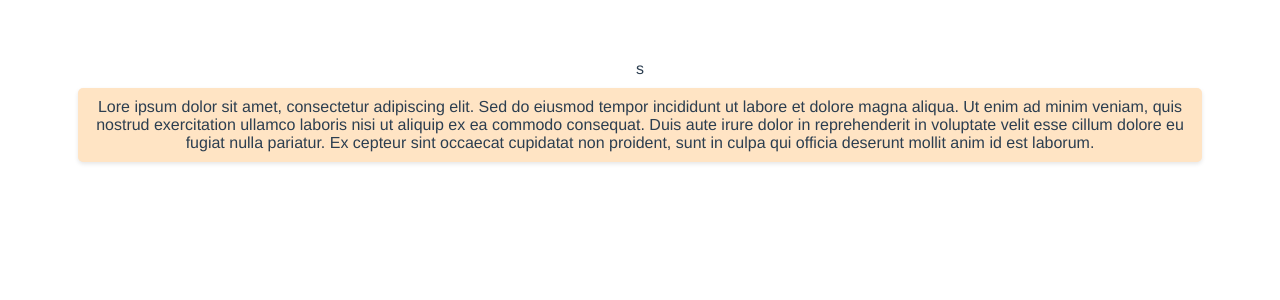
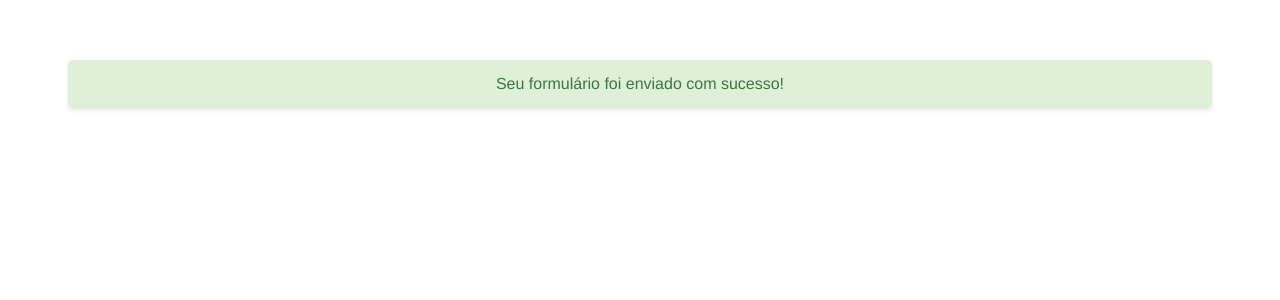
Before and after one commit to matheusfelix34/Vue_study, a Vue app in the folder app/: page / in a window 1280 px wide. Shown: the top 300 px of the page. Built offline with nearby package versions, Linux system fonts and the light colour scheme.

Commit message:
feat(src/App.vue): substituir BaseCard por BaseAlert com variante  para exibir mensagem

```diff
--- a/app/src/App.vue
+++ b/app/src/App.vue
@@ -3,9 +3,10 @@
 
   <div>
     <div class="card">
-s
+
     </div>
-      <BaseCard/>
+     <BaseAlert variant="success">Seu formulário foi enviado com sucesso!</BaseAlert>
+
   </div>
 
 
@@ -14,7 +15,9 @@ s
 <script setup>
 
 import { onMounted} from 'vue';
-import BaseCard from '@/components/BaseCard.vue';
+
+import BaseAlert from './components/BaseAlert.vue';
+
 
 
 
```
